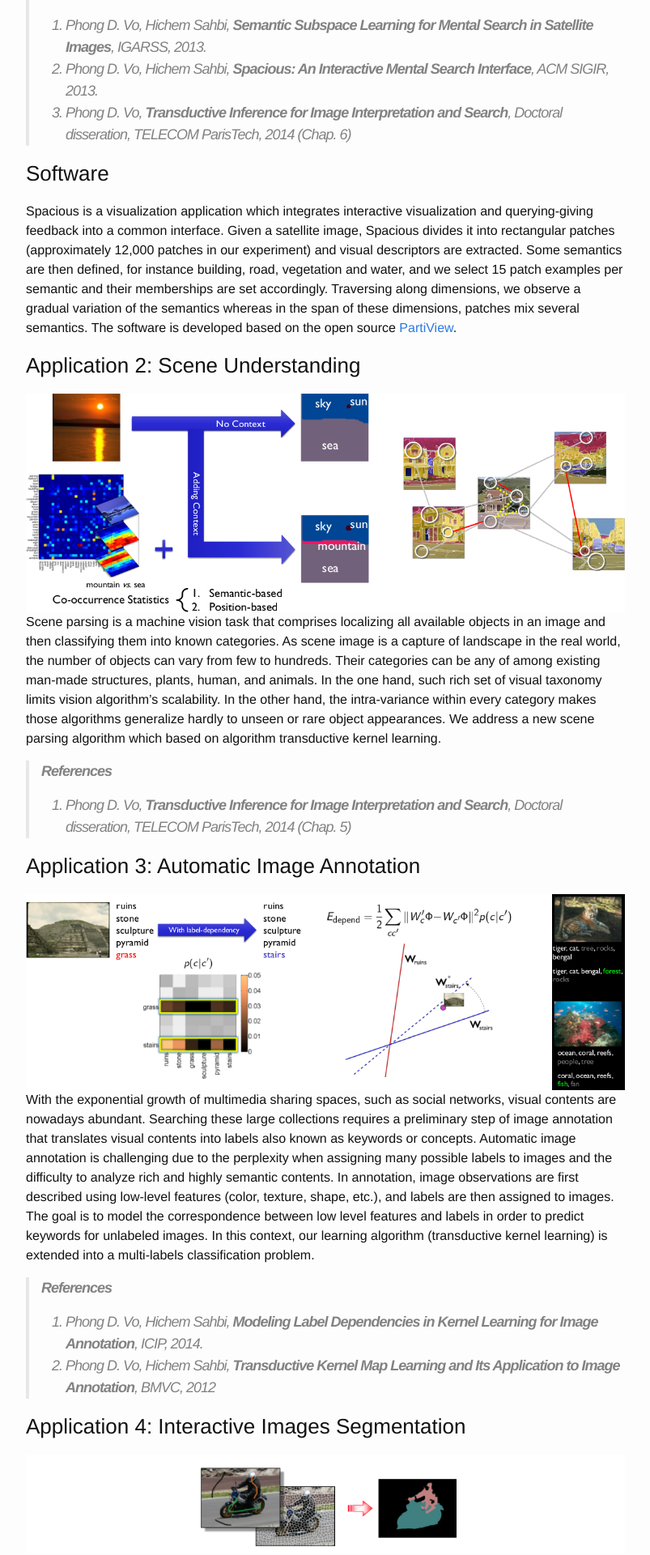
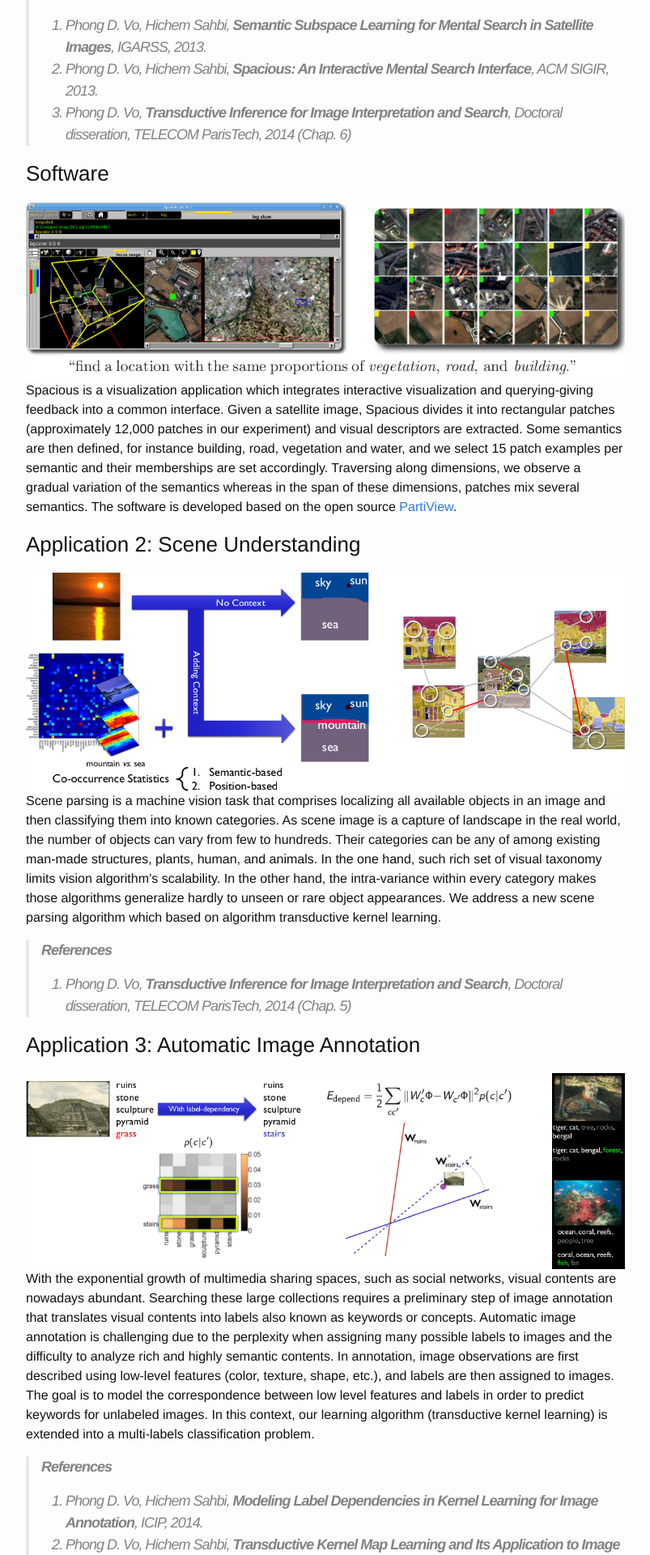
Before and after one commit to vodp/vodp.github.io, a Jekyll site: the page built from research.md, in a window 1280 px wide. Shown: the part 1929-3849 px from the top of the page at 81% size, without its empty margins (238-1041 px from the left). Built offline with Jekyll 4.4.1, drawn with Linux system fonts in a browser that asks for light colours.

Commit message:
Update research.md

```diff
--- a/research.md
+++ b/research.md
@@ -31,6 +31,7 @@ We extend our transductive kernel learning approach to subspace problem which en
 >3. Phong D. Vo, **Transductive Inference for Image Interpretation and Search**, Doctoral disseration, TELECOM ParisTech, 2014 (Chap. 6)
 
 ### Software ###
+![Semantic Visualization](assets/thumbnails/spacious.png)
 Spacious is a visualization application which integrates interactive visualization and querying-giving feedback into a common interface. Given a satellite image, Spacious divides it into rectangular patches (approximately 12,000 patches in our experiment) and visual descriptors are extracted. Some semantics are then defined, for instance building, road, vegetation
 and water, and we select 15 patch examples per semantic and their memberships are set accordingly. Traversing along dimensions, we observe a gradual variation of the semantics whereas in the span of these dimensions, patches mix several semantics. The software is developed based on the open source [PartiView](http://www.haydenplanetarium.org/universe/partiview).
 
```
